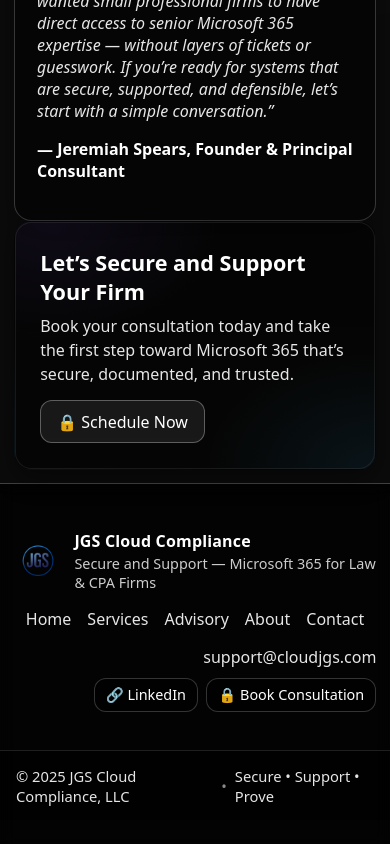
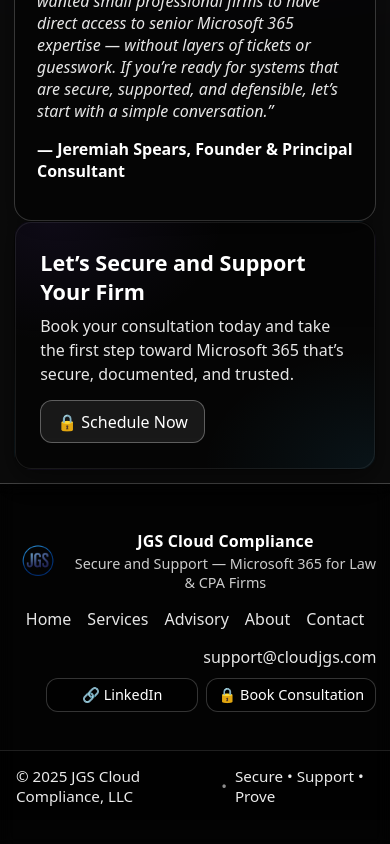
Before and after one commit to jspears80/jgs, a Next.js app: page /contact in a window 390 px wide. Shown: the part 1008-1852 px from the top of the page. Built offline with nearby package versions, Linux system fonts and the light colour scheme.

Commit message:
Update globals.css

```diff
--- a/app/globals.css
+++ b/app/globals.css
@@ -71,13 +71,11 @@ p.lead{opacity:.9; margin:.25rem 0 1rem; font-size:1.1rem; line-height:1.5}
   border-bottom:1px solid var(--muted-2); padding-top:env(safe-area-inset-top);
   transition: box-shadow .2s ease, border-color .2s ease, background .2s ease;
 }
-/* shadow when scrolling */
 .header.scrolled{ box-shadow:0 8px 22px rgba(0,0,0,.35); border-color:rgba(255,255,255,.18); background:rgba(0,0,0,.82) }
 
-/* turn header row into a neat grid: brand | nav | CTA */
 .header-row{
   display:grid; align-items:center; gap:1rem; padding:.8rem 1rem;
-  grid-template-columns:auto 1fr auto;
+  grid-template-columns:auto 1fr auto; /* brand | nav | CTA */
 }
 
 .brand{display:flex; align-items:center; gap:.65rem; font-weight:700; color:var(--fg)}
@@ -108,7 +106,7 @@ p.lead{opacity:.9; margin:.25rem 0 1rem; font-size:1.1rem; line-height:1.5}
   .nav-links::-webkit-scrollbar{display:none}
   .logo{height:44px}
   .tagline{font-size:.9rem}
-  .nav-right{display:none} /* hide CTA on small screens to preserve space */
+  .nav-right{display:none}
 }
 
 /* =========  FOCUS VISIBILITY ========= */
@@ -133,7 +131,8 @@ p.lead{opacity:.9; margin:.25rem 0 1rem; font-size:1.1rem; line-height:1.5}
   padding-bottom:1.2rem;
 }
 @media (max-width:900px){
-  .footer-grid{ grid-template-columns:1fr; gap:1rem; }
+  .footer-grid{ grid-template-columns:1fr; gap:1rem; text-align:center; }
+  .footer-cta{ align-items:center; }
 }
 
 /* Brand block */
@@ -147,7 +146,7 @@ p.lead{opacity:.9; margin:.25rem 0 1rem; font-size:1.1rem; line-height:1.5}
 .footer-links{
   display:flex; flex-wrap:wrap; gap:.75rem 1rem; justify-content:center;
 }
-.footer-links a{ opacity:.9; text-decoration:none; position:relative; }
+.footer-links a{ opacity:.9; text-decoration:none; position:relative; white-space:nowrap; }
 .footer-links a:hover{ opacity:1; }
 .footer-links a::after{
   content:""; position:absolute; left:0; right:0; bottom:-6px; height:1px;
@@ -160,7 +159,8 @@ p.lead{opacity:.9; margin:.25rem 0 1rem; font-size:1.1rem; line-height:1.5}
 .footer-cta{ display:flex; flex-direction:column; gap:.6rem; align-items:flex-end; }
 .footer-link{ opacity:.9; text-decoration:none; }
 .footer-link:hover{ opacity:1; }
-.footer-actions{ display:flex; gap:.5rem; }
+.footer-actions{ display:flex; gap:.5rem; flex-wrap:wrap; }
+.footer-actions .btn.sm{ min-width:9.5rem; justify-content:center; }
 .footer-book{
   background:rgba(255,255,255,.10);
   border-color:rgba(255,255,255,.32);
@@ -179,7 +179,7 @@ p.lead{opacity:.9; margin:.25rem 0 1rem; font-size:1.1rem; line-height:1.5}
 }
 .subfooter-row{
   display:flex; justify-content:center; align-items:center;
-  gap:.5rem; padding:.9rem 1rem; opacity:.9; font-size:.92rem;
+  gap:.5rem; padding:.9rem 1rem; opacity:.92; font-size:.95rem;
 }
 .subfooter-row .dot{ opacity:.6; }
 
```
